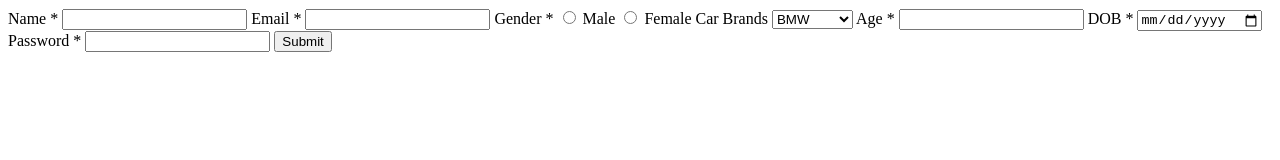
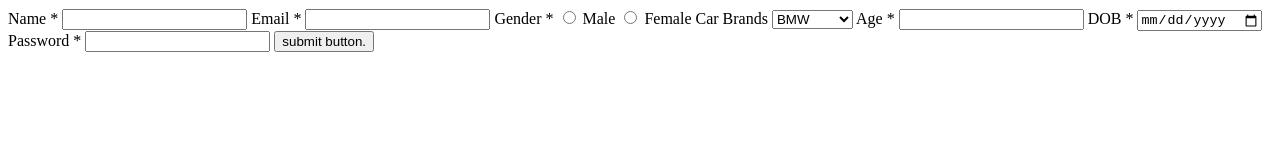
Before and after one commit to acciojob/signup-form-car-Balajiw920, a website: page main.html in a window 1280 px wide. Drawn offline with Linux system fonts and the light colour scheme.

Commit message:
Update main.html

```diff
--- a/main.html
+++ b/main.html
@@ -37,7 +37,7 @@
   <label for="password">Password *</label>
   <input type="password" id="password" required>
 
-  <input type="submit" value="Submit">
+  <input type="submit" value="submit button.">
 </form>
 
     <script type="text/javascript" src="./script.js">
```
